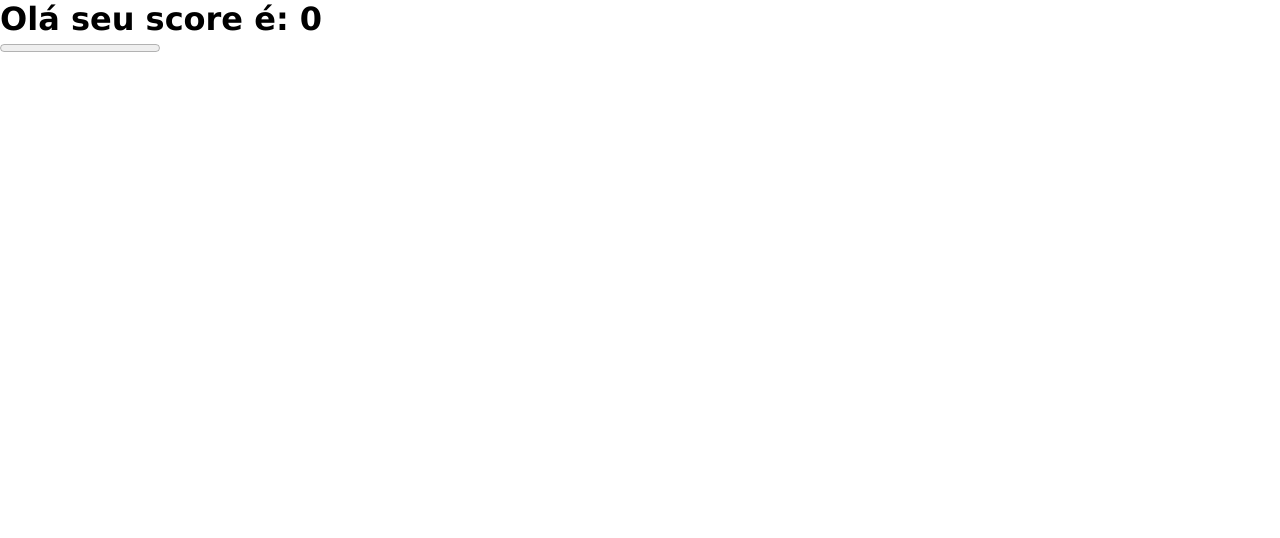
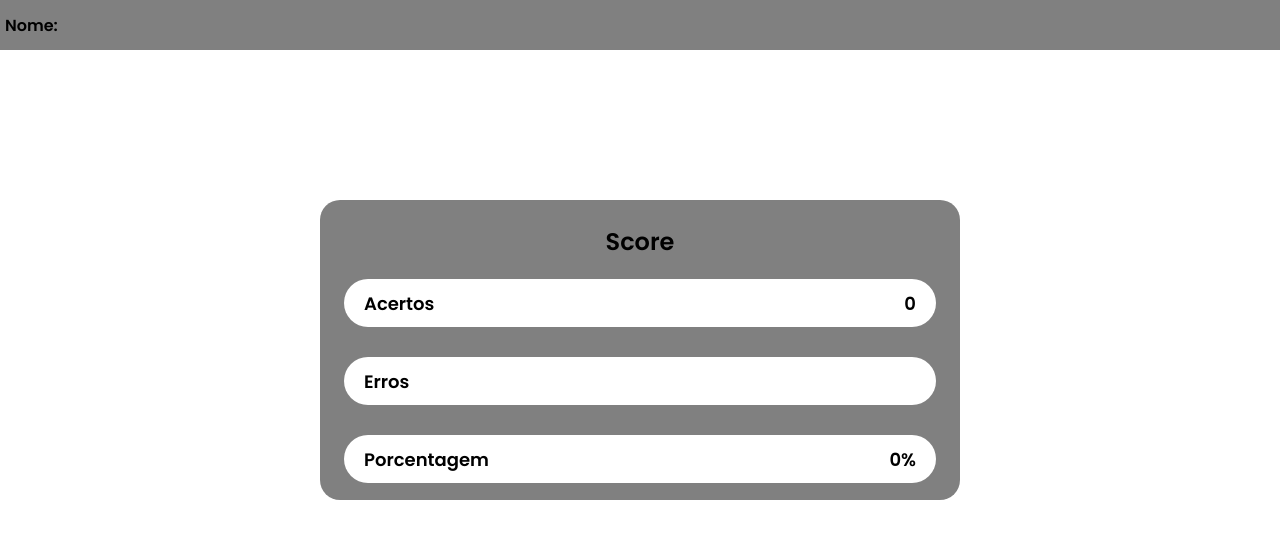
Before and after one commit to Douglaslima93/Desafio-front-end, a React (Vite) app: page /score in a window 1280 px wide. Shown: the top 538 px of the page. Built offline with nearby package versions, Linux system fonts and the light colour scheme.

Commit message:
Corrigindo a pagina score

```diff
--- a/index.html
+++ b/index.html
@@ -5,6 +5,9 @@
     <link rel="icon" type="image/svg+xml" href="/vite.svg" />
     <meta name="viewport" content="width=device-width, initial-scale=1.0" />
     <title>Desafio Técnico</title>
+    <link rel="preconnect" href="https://fonts.googleapis.com">
+    <link rel="preconnect" href="https://fonts.gstatic.com" crossorigin>
+    <link href="https://fonts.googleapis.com/css2?family=Poppins:wght@400;600&display=swap" rel="stylesheet">
   </head>
   <body>
     <div id="root"></div>
--- a/src/App.css
+++ b/src/App.css
@@ -2,5 +2,5 @@
     margin: 0;
     padding: 0;
     box-sizing: border-box;
-    font-family:Verdana, Geneva, Tahoma, sans-serif;
+    font-family: 'Poppins', sans-serif;
 }
--- a/src/components/NavBar.css
+++ b/src/components/NavBar.css
@@ -0,0 +1,9 @@
+.navbar {
+    padding: 5px;
+    height: 50px;
+    background-color: gray;
+    display: flex;
+    justify-content: flex-start;
+    align-items: center;
+    font-weight: 600;
+}
--- a/src/components/NavBar.jsx
+++ b/src/components/NavBar.jsx
@@ -9,8 +9,8 @@ const NavBar = () => {
 
     return (
 
-        <nav>
-            <p>Nome:{name}</p>
+        <nav className="navbar">
+            <p>Nome: {name}</p>
         </nav>
     )
 }
--- a/src/contexts/userNameContext.jsx
+++ b/src/contexts/userNameContext.jsx
@@ -6,6 +6,7 @@ export const UserNameContext = createContext({});
 export function UserNameProvider({children}) {
     const [name, setName] = useState('')
     const [acertos, setAcertos] = useState(0)
+    //const [erros, setErros] = useState()
 
     function handleSetname(name) {
         setName(name)
--- a/src/pages/Questions.css
+++ b/src/pages/Questions.css
@@ -1,8 +1,10 @@
-.quadro-perguntas{
+.quadro-perguntas {
     display: flex;
     flex-direction: column;
     justify-content: space-around;
-    width: 500px;
+    gap: 20px;
+    width: 50%;
+    max-width: 1250px;
     height: 300px;
     background-color: gray;
     padding: 1.5rem;
@@ -13,19 +15,24 @@
 
 .perguntas {
     width: 100%;
-    height: 3rem;
+    height: 3.5rem;
     border-radius: 30px;
     text-align: center;
-    font-size: 20px;
+    font-size: 18px;
     background-color: #fff;
+    display: flex;
+    align-items: center;
+    justify-content: center;
+    font-weight: 600;
 }
 
 .quadro-perguntas button {
     width: 100%;
-    height: 3rem;
+    height: 3.5rem;
     border-radius: 30px;
     text-align: center;
     font-size: 18px;
+    font-weight: 600;
 }
 
 .quadro-perguntas button:hover{
--- a/src/pages/Questions.jsx
+++ b/src/pages/Questions.jsx
@@ -10,9 +10,9 @@ const Questions = () => {
 
     const {acertos, handleSetacertos} = useContext(UserNameContext)
     const Navigate = useNavigate()
-
     const [data, setData] = useState();
     const [perguntaNumero, setPerguntaNumero] = useState(0)
+
     function embaralharArray() {
         let arr = [1,2,3]
         for (let i = arr.length - 1; i > 0; i--) {
@@ -21,6 +21,7 @@ const Questions = () => {
         }
         return arr;
     }
+
     function handleNext(certa) {
         if(perguntaNumero < 4) {
             setPerguntaNumero((prev) => prev + 1)
@@ -33,6 +34,7 @@ const Questions = () => {
             Navigate('/score')
         }
     }
+
     const order = embaralharArray()
     useEffect(() => {
         axios.get('https://be-teste-tec-b5dc1a90bbd0.herokuapp.com/api/atividades/list')
@@ -41,15 +43,15 @@ const Questions = () => {
 
 
     return (
-        <div>
+        <section>
             <NavBar/>
             <div className="quadro-perguntas">
                 <p className="perguntas">{data?.data[perguntaNumero]?.pergunta}</p>
-                <button onClick={() => handleNext(true)} style={{order: order[0]}}>{data?.data[perguntaNumero]?.resposta_correta}</button>
+                <button onClick={() => handleNext(true)} style={{order: order[0]}}>{data?.data[perguntaNumero]?.resposta_correta}ok</button>
                 <button onClick={() => handleNext(false)} style={{order: order[1]}}>{data?.data[perguntaNumero]?.resposta_errada1}</button>
                 <button onClick={() => handleNext(false)} style={{order: order[2]}}>{data?.data[perguntaNumero]?.resposta_errada2}</button>
             </div>
-        </div>
+        </section>
     )
 }
 
--- a/src/pages/Score.css
+++ b/src/pages/Score.css
@@ -0,0 +1,39 @@
+.score {
+        display: flex;
+        flex-direction: column;
+        justify-content: space-around;
+        gap: 20px;
+        width: 50%;
+        max-width: 1250px;
+        height: 300px;
+        background-color: gray;
+        padding: 1.5rem;
+        margin: auto;
+        transform: translate(0, 50%);
+        border-radius: 20px;
+}
+
+.score h1 {
+    text-align: center;
+}
+
+.card-score {
+    display: flex;
+    justify-content: space-between;
+    flex-direction: column;
+    gap: 30px;
+}
+
+.card-score p {
+    width: 100%;
+    height: 3rem;
+    border-radius: 30px;
+    text-align: center;
+    font-size: 18px;
+    background-color: #fff;
+    display: flex;
+    align-items: center;
+    justify-content: space-between;
+    padding: 0 20px;
+    font-weight: 600;
+}
--- a/src/pages/Score.jsx
+++ b/src/pages/Score.jsx
@@ -1,16 +1,27 @@
 import React, { useContext } from "react";
 import './Score.css';
 import { UserNameContext } from "../contexts/userNameContext";
+import NavBar from "../components/NavBar";
+import { Link } from "react-router-dom";
 
 const Score = () => {
+    const {acertos, name, erros} = useContext(UserNameContext)
+    return (
 
-    const {acertos, name} = useContext(UserNameContext)
-    return (
-        <div>
-            <h1>Olá {name} seu score é: {acertos}</h1>
-            <progress value={acertos} max="5">70 %</progress>
+        <section>
+        <NavBar/>
+        <div className="score">
+            <h1>Score</h1>
+
+            <div className="card-score">
+            <p> Acertos <span>{acertos}</span></p>
+            <p>Erros <span>{erros}</span></p>
+            <p>Porcentagem  <span>{(acertos * 1)*20 }%</span></p>
+            </div>
+
         </div>
+        </section>
     )
 }
-
+//<progress value={(acertos * .1)} max="5">Porcentagem</progress>
 export default Score;
```
Also changed, not shown: src/pages/Login.jsx (+0 -7 lines).
